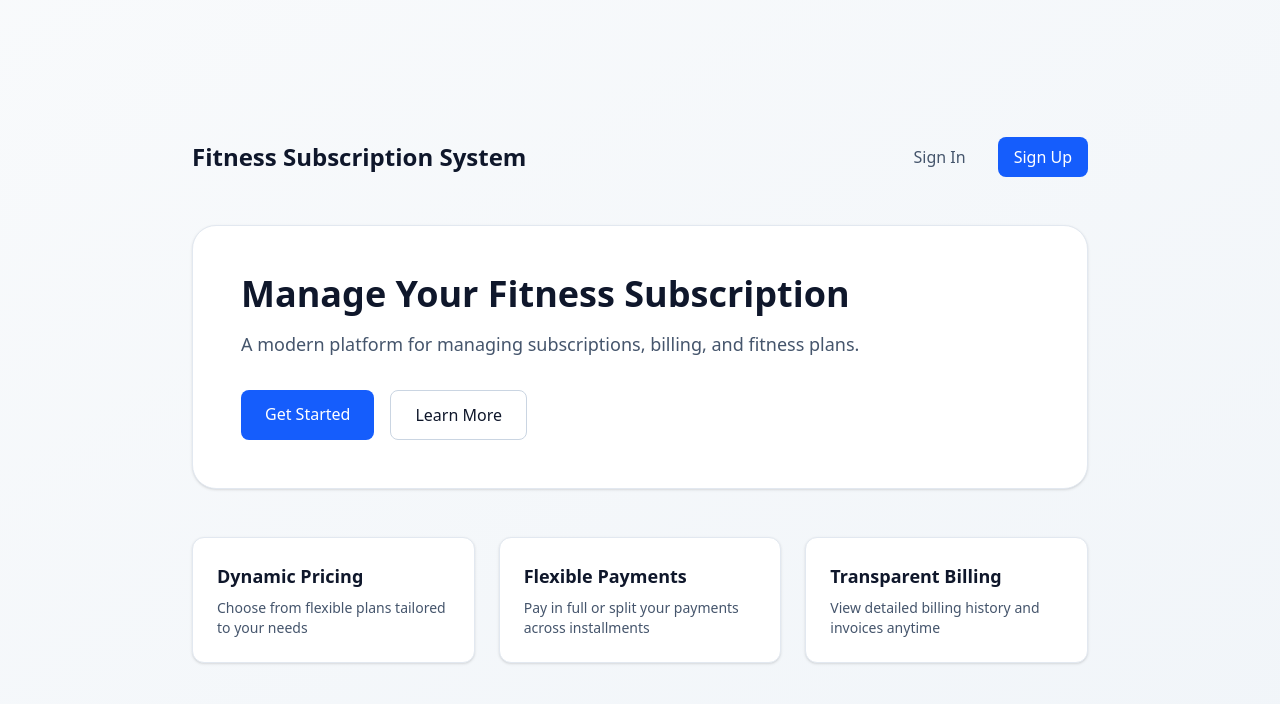
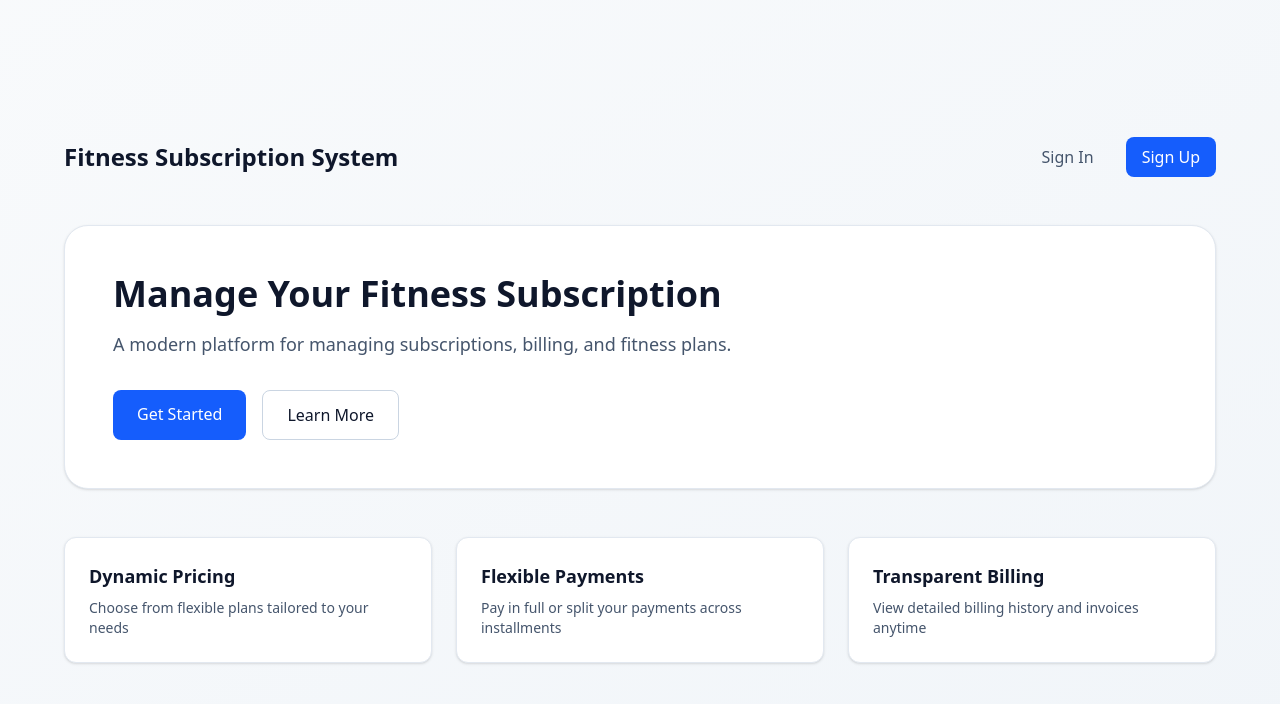
Before and after one commit to akshayUniverse/fitness_subscription_system, a Next.js app: page / in a window 1280 px wide. Shown: the top 704 px of the page. Built offline with nearby package versions, Linux system fonts and the light colour scheme; no server answers.

Commit message:
improve ui

```diff
--- a/app/page.tsx
+++ b/app/page.tsx
@@ -8,7 +8,7 @@
 
   return (
     <main className="min-h-screen flex flex-col items-center justify-center p-8 bg-gradient-to-br from-slate-50 to-slate-100">
-      <div className="w-full max-w-4xl">
+      <div className="w-full max-w-7xl px-4 sm:px-6 lg:px-8">
         {/* Header with Auth UI */}
         <div className="flex items-center justify-between mb-12">
           <h1 className="text-2xl font-bold text-slate-900">
--- a/components/layout/navbar.tsx
+++ b/components/layout/navbar.tsx
@@ -31,7 +31,7 @@
   return (
     <main className="min-h-screen bg-slate-50">
       <header className="sticky top-0 z-20 border-b border-slate-200 bg-white/95 px-4 py-3 shadow-sm backdrop-blur sm:px-6 lg:px-8">
-        <div className="mx-auto flex max-w-7xl items-center justify-between gap-4">
+        <div className="mx-auto flex max-w-7xl items-center justify-between gap-4 px-4 sm:px-6 lg:px-8">
           <Link href="/dashboard" className="min-w-0">
             <p className="truncate text-sm font-semibold text-slate-950 sm:text-base">
               Fitness Subscription
```
